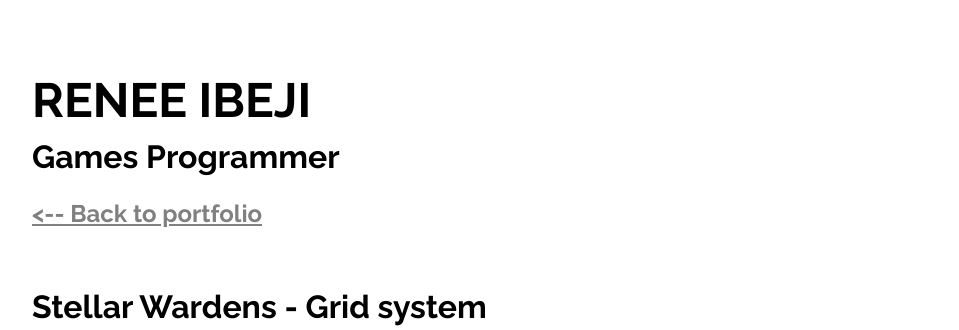
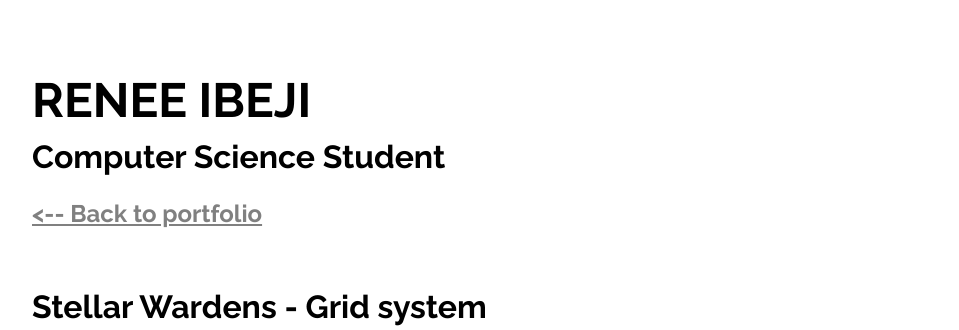
Before and after one commit to ReneeIbeji/portfolio, a plain HTML site: page logs/GridSystem.html in a window 1280 px wide. Shown: the top 330 px of the page, without its empty margins (160-1119 px from the left). Drawn offline with Linux system fonts and the light colour scheme; a script that the page names is missing.

Commit message:
Update job title in GridSystem.html

```diff
--- a/logs/GridSystem.html
+++ b/logs/GridSystem.html
@@ -36,7 +36,7 @@
 
     <header>
         <h1 id="nameTitle">RENEE IBEJI</h1>
-        <h1 id="proTitle">Games Programmer</h1>
+        <h1 id="proTitle">Computer Science Student</h1>
         <h3><a href = "../"><-- Back to portfolio</a></h3>
     </header>
     <div id="#post">
```
Also changed, not shown: logs/log1.html (+1 -1 lines).
